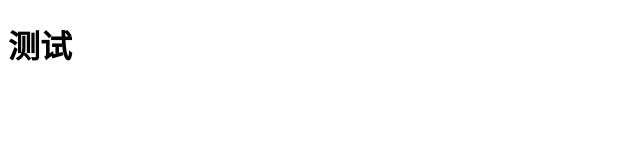
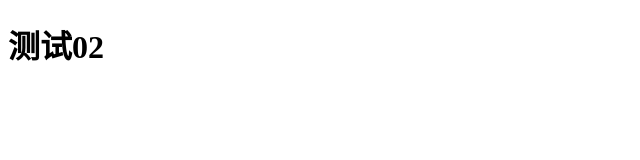
Before and after one commit to bm4578/DevOps, a plain HTML site: page html/index.html in a window 1280 px wide. Shown: the full height of the page, 0-640 px from the left. Drawn offline with Linux system fonts and the light colour scheme.

Commit message:
10-10测试

```diff
--- a/html/index.html
+++ b/html/index.html
@@ -7,7 +7,7 @@
 <body>
 
 <div class="app">
-    <h1>测试</h1>
+    <h1>测试02</h1>
 </div>
 
 </body>
```
